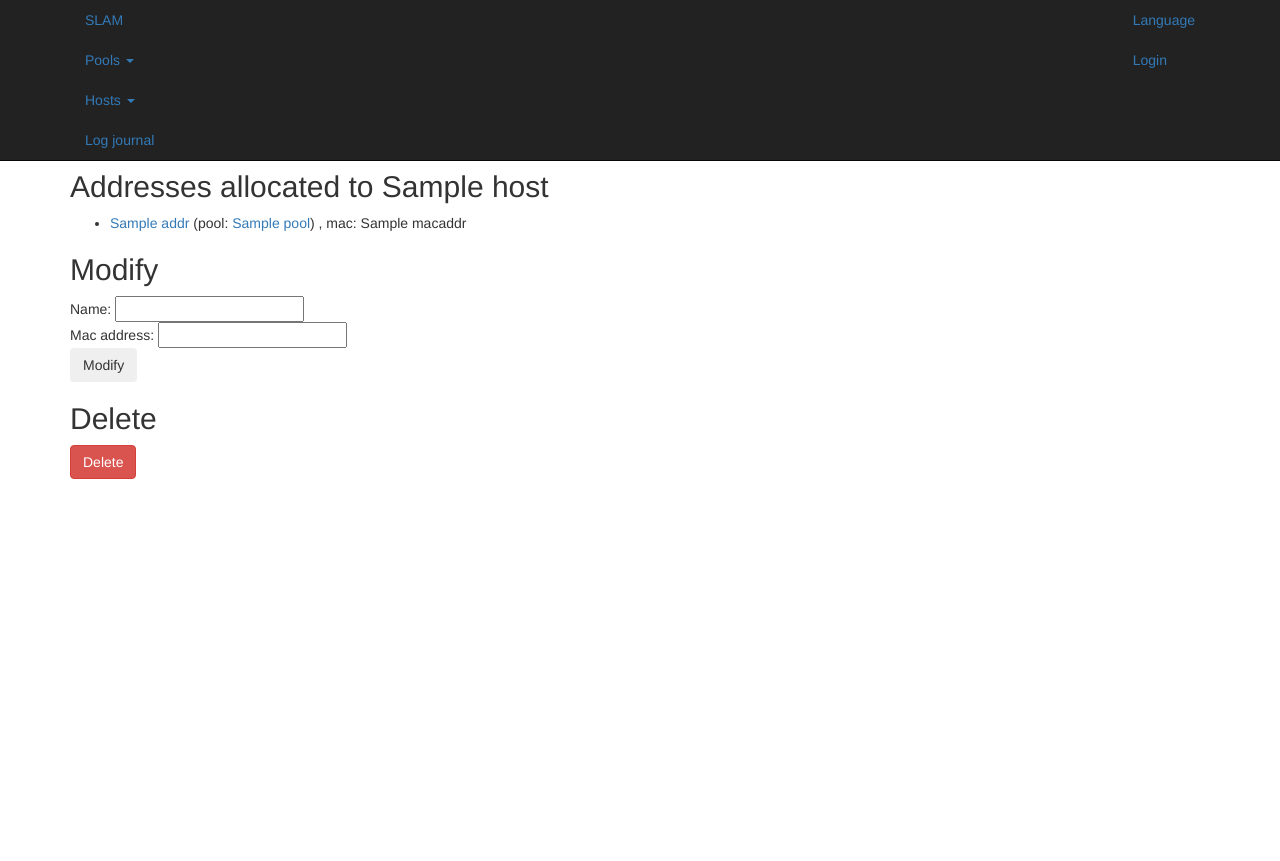
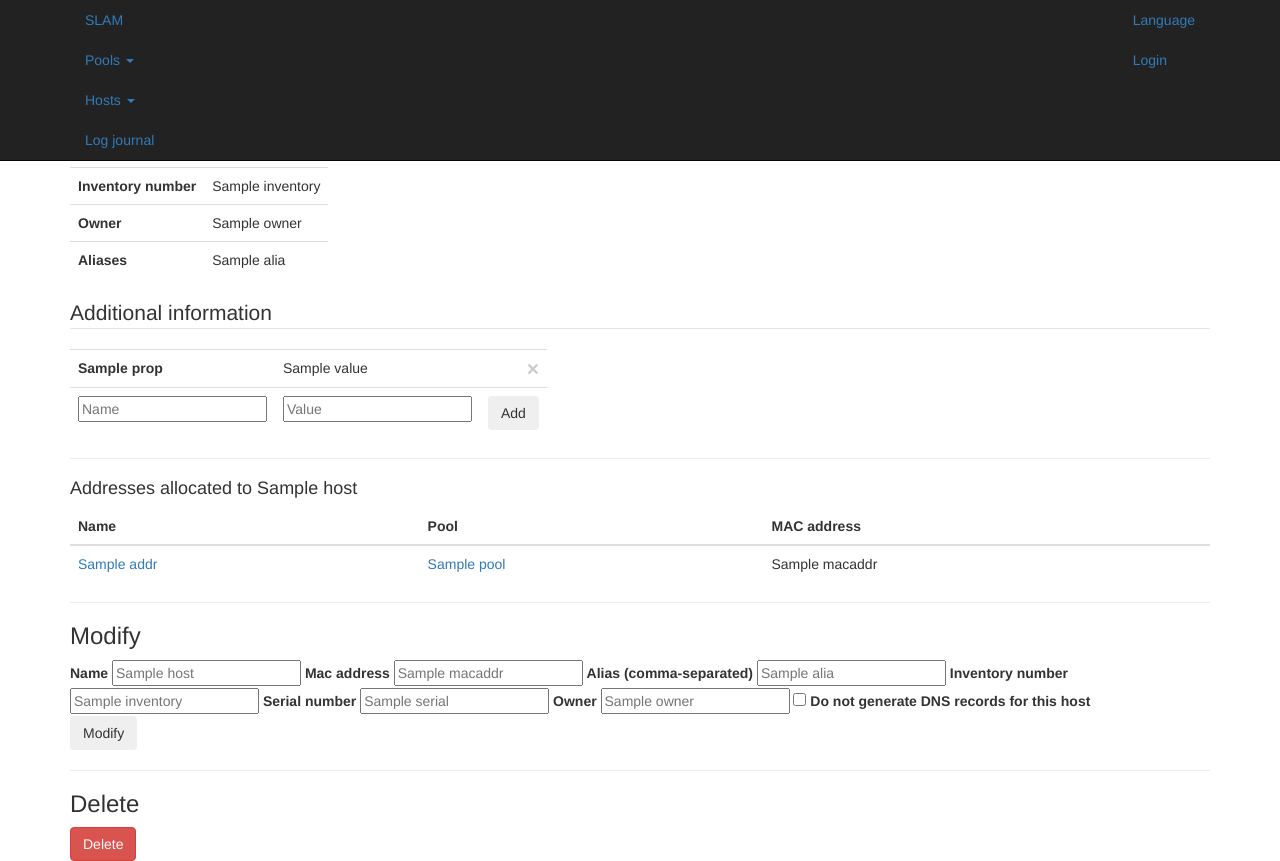
Before and after one commit to LAL/SLAM, a Django app: template src/webinterface/templates/host.html in a window 1280 px wide. Before the commit the page ends 479 px from the top, so only its background shows below. Run offline with Django 3.2, Linux system fonts and the light colour scheme; the template is opened without the code that fills it: most values are stand-ins (such as "Sample title", 1, 10 or a date in 2020); some libraries are stand-ins or nearby versions.

Commit message:
Improvement of some pages of the interface.

```diff
--- a/src/slam/interface.py
+++ b/src/slam/interface.py
@@ -602,9 +602,9 @@ def set_prop(name=None, value=None, pool=None, host=None, del_=False):
     if host is not None:
         hostobj = get_host(host)
         if del_:
-            LOGGER.info("Deleted property " + name + " of host " + host)
+            LOGGER.info("Deleted property " + name + " of host " + str(host))
         else:
-            LOGGER.info("Changed property " + name + " of host " + host +
+            LOGGER.info("Changed property " + name + " of host " + str(host) +
                 " to " + value)
     elif pool is not None:
         poolobj = get_pool(pool)
--- a/src/webinterface/templates/host.html
+++ b/src/webinterface/templates/host.html
@@ -22,37 +22,95 @@
 
     <h1>{% trans "Host" %} {{ host.name }}</h1>
 
-    <ul>
+    <table class="table" style="width:auto">
+        {% if host.serial %}
+            <tr><th>{% trans "Serial number" %}</th><td>{{ host.serial }}</td></tr>
+        {% endif %}
+        {% if host.inventory %}
+            <tr><th>{% trans "Inventory number" %}</th><td>{{ host.inventory }}</td></tr>
+        {% endif %}
+        {% if owner %}
+            <tr><th>{% trans "Owner" %}</th><td>{{ owner }}</td></tr>
+        {% endif %}
         {% if host.alias_set.all %}
-            <li>{% trans "Aliases" %}: {{ host.alias_set.all|join:", " }}</li>
+            <tr><th>{% trans "Aliases" %}</th><td>{{ host.alias_set.all|join:", " }}</td></tr>
         {% endif %}
-    </ul>
+        {% if host.nodns %}
+            <tr><td colspan=2>{% trans "Do not generate DNS records for this host" %}</td></tr>
+        {% endif %}
+    </table>
+
+    <table class="table" style="width:auto">
+        <legend>{% trans "Additional information" %}</legend>
+        {% for prop in props %}{% if prop.name != "owner" %}<tr><form method="DELETE" action="/property">
+            <th>{{ prop.name }}</th>
+            <td>{{ prop.value }}</td>
+            <td><button class="close" type="submit">&times;</button></td>
+            <input type="hidden" name="host" value="{{ host.name }}">
+            <input type="hidden" name="name" value="{{ prop.name }}">
+        </form></tr>{% endif %}{% endfor %}
+
+        <tr><form method="POST" action="/property">
+            <td><input type="text" name="name" placeholder="{% trans "Name" %}"></td>
+            <td><input type="text" name="value" placeholder="{% trans "Value" %}"></td>
+            <td><button class="btn" type="submit">{% trans "Add" %}</button></td>
+            <input type="hidden" name="host" value="{{ host.name }}">
+        </form></tr>
+    </table>
 
     {% if addrs %}
-        <h2>{% blocktrans with hname=host.name %}
-            Addresses allocated to {{ hname }}{% endblocktrans %}</h2>
-        <ul>
-            {% for addr in addrs %}
-                <li>
-                    <a href="/address/{{ addr.addr }}">{{ addr.addr }}</a>
-                    {% if addr.pool %}{% trans " (pool: " %}
-                        <a href="/pool/{{ addr.pool.name }}">{{ addr.pool.name }}</a>)
-                    {% endif %}
-                    {% if addr.macaddr %}{% trans ", mac: " %}
-                        {{ addr.macaddr }}{% endif %}
-                </li>
-            {% endfor %}
-        </ul>
+        <hr>
+        <h4>{% blocktrans with hname=host.name %}
+            Addresses allocated to {{ hname }}{% endblocktrans %}</h4>
+        <table class="table">
+            <thead>
+                <tr>
+                    <th>{% trans "Name" %}</th>
+                    <th>{% trans "Pool" %}</th>
+                    <th>{% trans "MAC address" %}</th>
+                </tr>
+            </thead>
+            {% for addr in addrs %}<tr>
+                <td><a href="/address/{{ addr.addr }}">{{ addr.addr }}</a></td>
+                <td>{% if addr.pool %}<a href="/pool/{{ addr.pool.name }}">{{ addr.pool.name }}</a>{% endif %}</td>
+                <td>{% if addr.macaddr %}{{ addr.macaddr }}{% endif %}</td></tr>{% endfor %}
+        </table>
     {% endif %}
 
-    <h2>{{ modify_trans }}</h2>
+    <hr>
+    <h3>{{ modify_trans }}</h3>
     <form method="PUT">
-        {% trans "Name" %}: <input type="text" name="newname"><br>
-        {% trans "Mac address" %}: <input type="text" name="macaddr"><br>
+        <fieldset>
+            <label>{% trans "Name" %}</label>
+            <input type="text" name="newname" placeholder="{{ host.name }}">
+
+            <label>{% trans "Mac address" %}</label>
+            {% with firstaddr=addrs|first %}
+                <input type="text" name="macaddr" placeholder="{{ firstaddr.macaddr }}">
+            {% endwith %}
+
+            <label>{% trans "Alias (comma-separated)" %}</label>
+            <input type="text" name="alias" placeholder="{{ host.alias_set.all|join:"," }}">
+
+            <label>{% trans "Inventory number" %}</label>
+            <input type="text" name="inventory" placeholder="{{ host.inventory }}">
+
+            <label>{% trans "Serial number" %}</label>
+            <input type="text" name="serial" placeholder="{{ host.serial }}">
+
+            <label>{% trans "Owner" %}</label>
+            <input type="text" name="owner" placeholder="{{ owner }}">
+
+            <label><input type="checkbox" name="nodns"
+                {% if host.nodns %}checked="checked"{% endif %}>
+            {% trans "Do not generate DNS records for this host" %}</label>
+        </fieldset>
+
         <button type="submit" class="btn">{{ modify_trans }}</button>
     </form>
 
-    <h2>{{ delete_trans }}</h2>
+    <hr>
+    <h3>{{ delete_trans }}</h3>
     <form method="DELETE">
         <input type="hidden" name="confirm" value="1">
         <button class="btn btn-danger" type="submit">{{ delete_trans }}</button>
```
Also changed, not shown: src/webinterface/templates/add_host.html (+20 -11 lines), src/webinterface/templates/pool.html (+39 -37 lines), src/webinterface/views.py (+37 -23 lines), src/webinterface/locale/fr/LC_MESSAGES/django.po, 1 other file.
